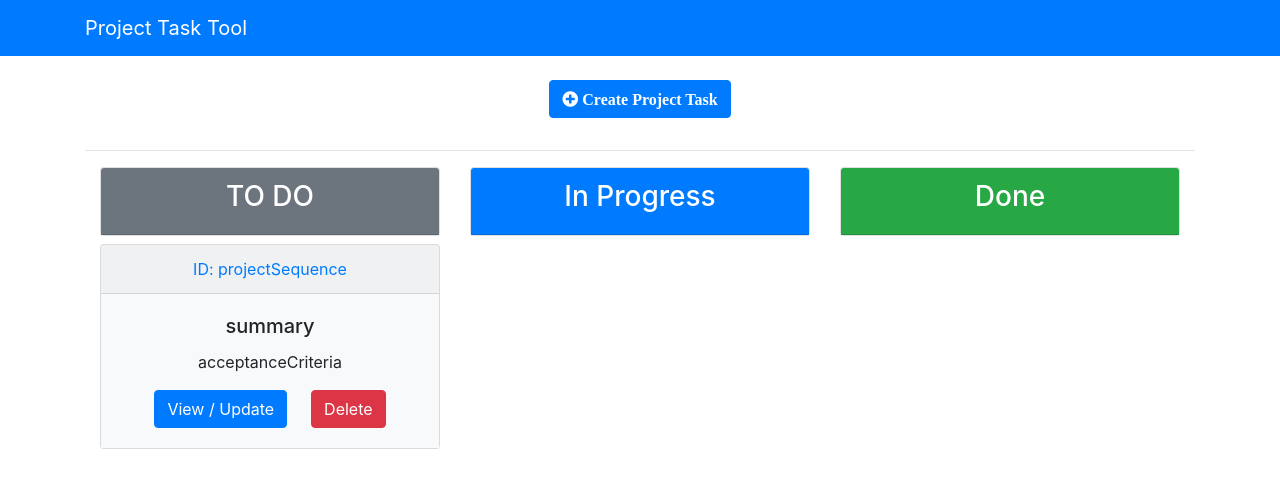
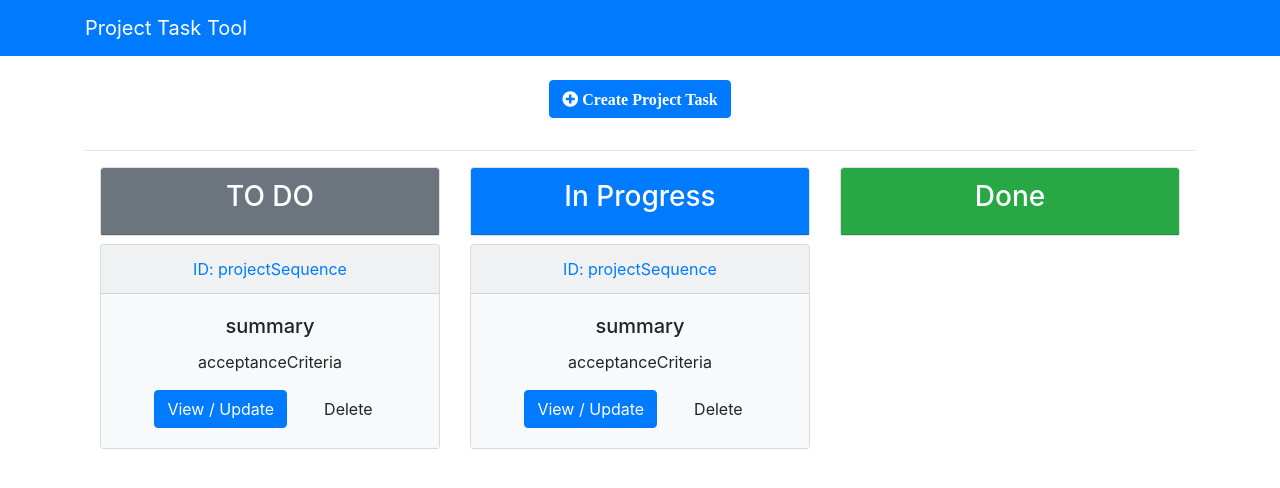
Before and after one commit to prasanganath/React-Spring-MVC, a React (Create React App) app in the folder project-board-react/: page / in a window 1280 px wide. Shown: the top 488 px of the page. Built offline with nearby package versions, Linux system fonts and the light colour scheme.

Commit message:
update form

```diff
--- a/project-board-react/src/components/ProjectBoard.js
+++ b/project-board-react/src/components/ProjectBoard.js
@@ -1,5 +1,6 @@
 import React, { Component } from 'react';
 import { Link } from "react-router-dom";
+import ProjectTaskItem from "./ProjectTask/ProjectTaskItem";
 
 
 class ProjectBoard extends Component {
@@ -26,25 +27,8 @@ class ProjectBoard extends Component {
                     {
                         //<!-- SAMPLE PROJECT TASK STARTS HERE -->
                     }
-                    <div className="card mb-1 bg-light">
+                    <ProjectTaskItem/>
 
-                        <div className="card-header text-primary">
-                            ID: projectSequence
-                        </div>
-                        <div className="card-body bg-light">
-                            <h5 className="card-title">summary</h5>
-                            <p className="card-text text-truncate ">
-                                acceptanceCriteria
-                            </p>
-                            <a href="" className="btn btn-primary">
-                                View / Update
-                            </a>
-
-                            <button className="btn btn-danger ml-4">
-                                Delete
-                            </button>
-                        </div>
-                    </div>
 
                     {
                         // <!-- SAMPLE PROJECT TASK ENDS HERE -->
@@ -63,6 +47,8 @@ class ProjectBoard extends Component {
                     {
                         //<!-- SAMPLE PROJECT TASK ENDS HERE -->
                     }
+                    <ProjectTaskItem/>
+
                 </div>
                 <div className="col-md-4">
                     <div className="card text-center mb-2">
--- a/project-board-react/src/components/ProjectTask/AddProjectTask.js
+++ b/project-board-react/src/components/ProjectTask/AddProjectTask.js
@@ -2,6 +2,20 @@ import React, { Component } from 'react'
 import { Link } from "react-router-dom";
 
 class AddProjectTask extends Component {
+
+    constructor(){
+        super();
+        this.state = {
+            summary: "",
+            acceptanceCriteria: "",
+            status: ""
+        };
+        this.onChange = this.onChange.bind(this);
+
+    }
+    onChange(e){
+        this.setState({[e.target.name]:e.target.value})
+    }
     render() {
         return (
             <div className="addProjectTask">
@@ -14,13 +28,13 @@ class AddProjectTask extends Component {
                     <h4 className="display-4 text-center">Add /Update Project Task</h4>
                     <form>
                         <div className="form-group">
-                            <input type="text" className="form-control form-control-lg" name="summary" placeholder="Project Task summary" />
+                            <input type="text" className="form-control form-control-lg" name="summary" value={this.state.summary} placeholder="Project Task summary" onChange={this.onChange}/>
                         </div>
                         <div className="form-group">
-                            <textarea className="form-control form-control-lg" placeholder="Acceptance Criteria" name="acceptanceCriteria"></textarea>
+                            <textarea className="form-control form-control-lg" placeholder="Acceptance Criteria" name="acceptanceCriteria" value={this.state.acceptanceCriteria} onChange={this.onChange}></textarea>
                         </div>
                         <div className="form-group">
-                            <select className="form-control form-control-lg" name="status">
+                            <select className="form-control form-control-lg" name="status" value={this.state.status} onChange={this.onChange}>
                                 <option value="">Select Status</option>
                                 <option value="TO_DO">TO DO</option>
                                 <option value="IN_PROGRESS">IN PROGRESS</option>
--- /dev/null
+++ b/project-board-react/src/components/ProjectTask/ProjectTaskItem.js
@@ -0,0 +1,30 @@
+import React, { Component } from "react";
+
+class ProjectTaskItem extends Component {
+    render(){
+        return (
+            <div className="card mb-1 bg-light">
+
+            <div className="card-header text-primary">
+                ID: projectSequence
+            </div>
+            <div className="card-body bg-light">
+                <h5 className="card-title">summary</h5>
+                <p className="card-text text-truncate ">
+                    acceptanceCriteria
+                </p>
+                <a href="" className="btn btn-primary">
+                    View / Update
+                </a>
+
+                <button className="btn btn-da nger ml-4">
+                    Delete
+                </button>
+            </div>
+        </div>
+
+        );
+    }
+}
+
+export default ProjectTaskItem;
```
